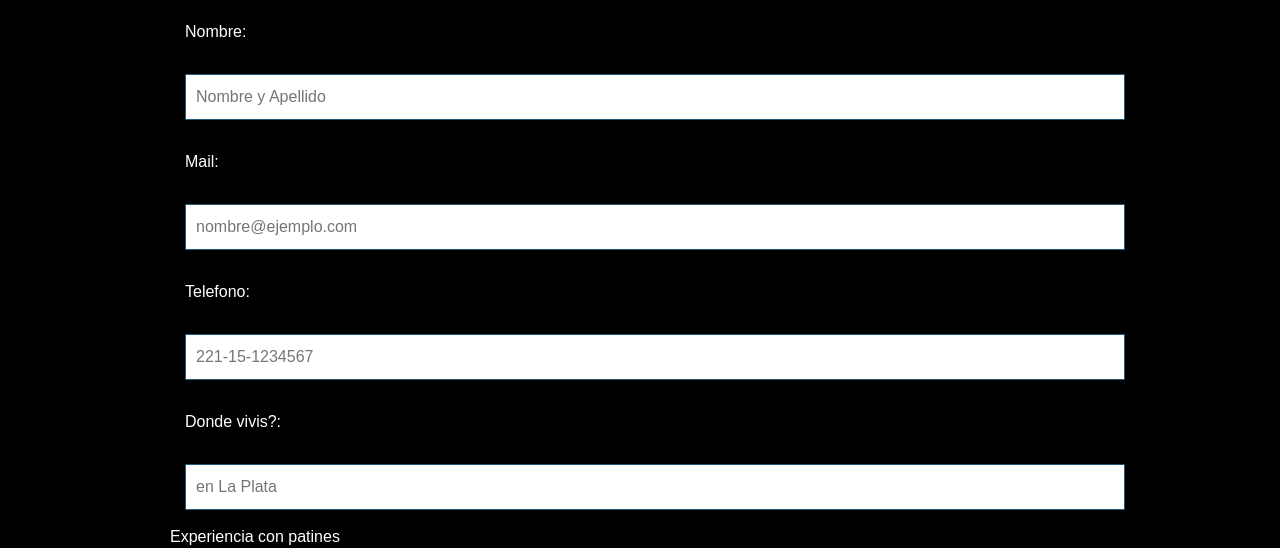
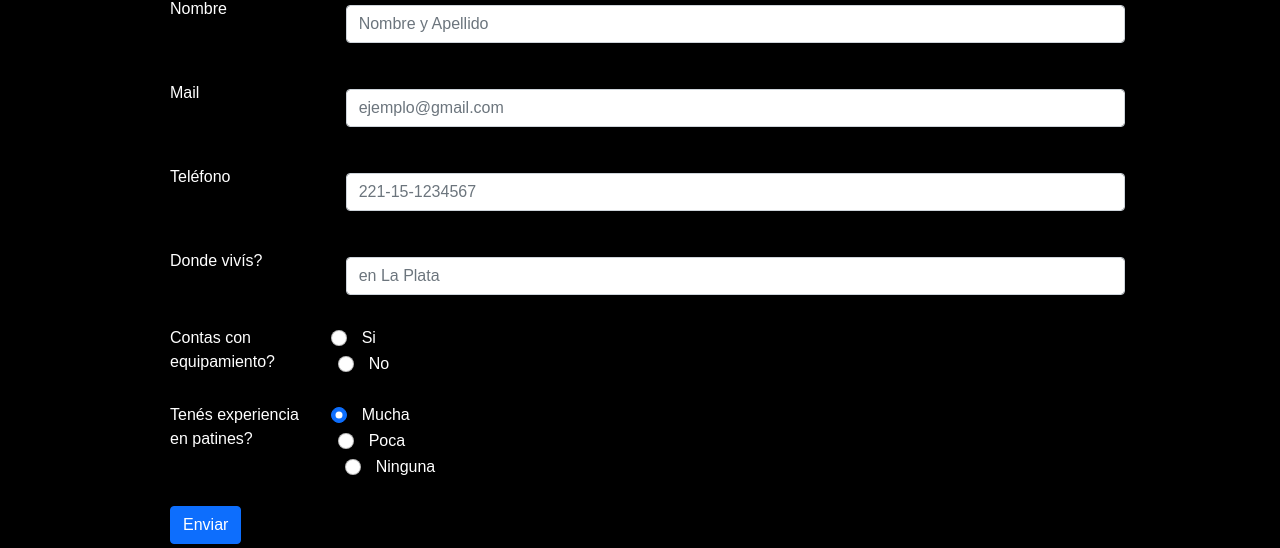
Before and after one commit to CapiBarratines/chatnoir.rollerderby, a plain HTML site: page paginas/inscripcion.html in a window 1280 px wide. Shown: the part 344-892 px from the top of the page. Drawn offline with nearby package versions, Linux system fonts and the light colour scheme.

Commit message:
agregue bootstrap en el form de inscripcion

```diff
--- a/css/estilos.css
+++ b/css/estilos.css
@@ -17,17 +17,6 @@ section{
 
 div{
     display: block;
-}
-
-form{
-    display: block;
-    width: 100%;
-    margin-top: 15px;
-}
-
-input{
-    border: #255778 1px solid;
-    padding: 10px;
 }
 
 .header{
@@ -179,10 +168,6 @@ textarea{
     gap: 2vh;
 }
 
-.contenedor__botones{
-    background-color: transparent;
-}
-
 
 .galeria__foto{
     display: grid;
--- a/paginas/inscripcion.html
+++ b/paginas/inscripcion.html
@@ -51,35 +51,72 @@
             <h1>Sumate al Gato!</h1>
             <div class="contacto__contenedor">
                 <form>
-                    <div>
-                        <label for="nombre" class="contacto__form__label">Nombre:</label><input id="nombre" type="text" name="nombre" placeholder="Nombre y Apellido"/>
+                    <div class="row mb-3">
+                        <label for="nombre" class="col-sm-2 col-form-label">Nombre</label>
+                            <div class="col-sm-10">
+                        <input type="text" class="form-control" id="inputEmail3" id="nombre"  placeholder="Nombre y Apellido">
+                            </div>
                     </div>
-                    <div>
-                        <label for="email"  class="contacto__form__label">Mail:</label><input id="mail" type="email" name="email" placeholder="nombre@ejemplo.com"/>
+                    <div class="row mb-3">
+                        <label for="mail" class="col-sm-2 col-form-label">Mail</label>
+                            <div class="col-sm-10">
+                        <input type="text" class="form-control" id="inputEmail3" id="mail"  placeholder="ejemplo@gmail.com">
+                            </div>
                     </div>
-                    <div>
-                        <label for="tel"  class="contacto__form__label">Telefono:</label><input id="telefono" type="tel" name="tel" placeholder="221-15-1234567"/>
+                    <div class="row mb-3">
+                        <label for="tel" class="col-sm-2 col-form-label">Teléfono</label>
+                            <div class="col-sm-10">
+                        <input type="tel" class="form-control" id="inputEmail3" id="tel"  placeholder="221-15-1234567">
+                            </div>
                     </div>
-                    <div>
-                        <label for="vive"  class="contacto__form__label">Donde vivis?:</label><input id="domicilio" type="text" name="vive" placeholder="en La Plata"/>
+                    <div class="row mb-3">
+                        <label for="domicilio" class="col-sm-2 col-form-label">Donde vivís?</label>
+                            <div class="col-sm-10">
+                        <input type="text" class="form-control" id="inputEmail3" id="domicilio"  placeholder="en La Plata">
+                            </div>
                     </div>
-                    <div>
-                        <div>Experiencia con patines</div>
-                        <div class="contacto__exp">
-                            <input id="experiencia" type="range" value="35" min="0" max="100" autocomplete="off" name="exp" />
+                    <fieldset class="row mb-3">
+                        <legend class="col-form-label col-sm-2 pt-0">Contas con equipamiento?</legend>
+                        <div class="col-sm-10">
+                        <div class="form-check">
+                            <input class="form-check-input" type="radio" name="gridRadios" id="si" value="option1" checked="">
+                            <label class="form-check-label" for="si">
+                            Si
+                            </label>
                         </div>
-                    <div>
-                        <div>Contas con equipamiento?</div>
-                            <label for="si"  class="contacto__form__label">Si</label><input id="si" type="checkbox" name="si" value="1" />
-                            <label for="no"  class="contacto__form__label">No</label><input id="no" type="checkbox" name="no" value="1" />
-                    </div>
-                    <nav class="contenedor__botones">
-                        <ul>
-                            <li><input class="boton"  type="reset" value="Limpiar"/></li>
-                            <li><input class="boton"  type="submit" value="Enviar"/></li>
-                        </ul>
-                    </nav>
-                </form>
+                        <div class="form-check">
+                            <input class="form-check-input" type="radio" name="gridRadios" id="no" value="option2">
+                            <label class="form-check-label" for="no">
+                            No
+                            </label>
+                        </div>
+                        </div>
+                    </fieldset>
+                    <fieldset class="row mb-3">
+                        <legend class="col-form-label col-sm-2 pt-0">Tenés experiencia en patines?</legend>
+                        <div class="col-sm-10">
+                        <div class="form-check">
+                            <input class="form-check-input" type="radio" name="gridRadios" id="mucha" value="option1" checked="">
+                            <label class="form-check-label" for="mucha">
+                            Mucha
+                            </label>
+                        </div>
+                        <div class="form-check">
+                            <input class="form-check-input" type="radio" name="gridRadios" id="poca" value="option2">
+                            <label class="form-check-label" for="poca">
+                            Poca
+                            </label>
+                        </div>
+                        <div class="form-check">
+                            <input class="form-check-input" type="radio" name="gridRadios" id="nada" value="option2">
+                            <label class="form-check-label" for="nada">
+                            Ninguna
+                            </label>
+                        </div>
+                        </div>
+                    </fieldset>
+                    <button type="submit" class="btn btn-primary">Enviar</button>
+                    </form>
             </div>
         </section>
     </main>
```
